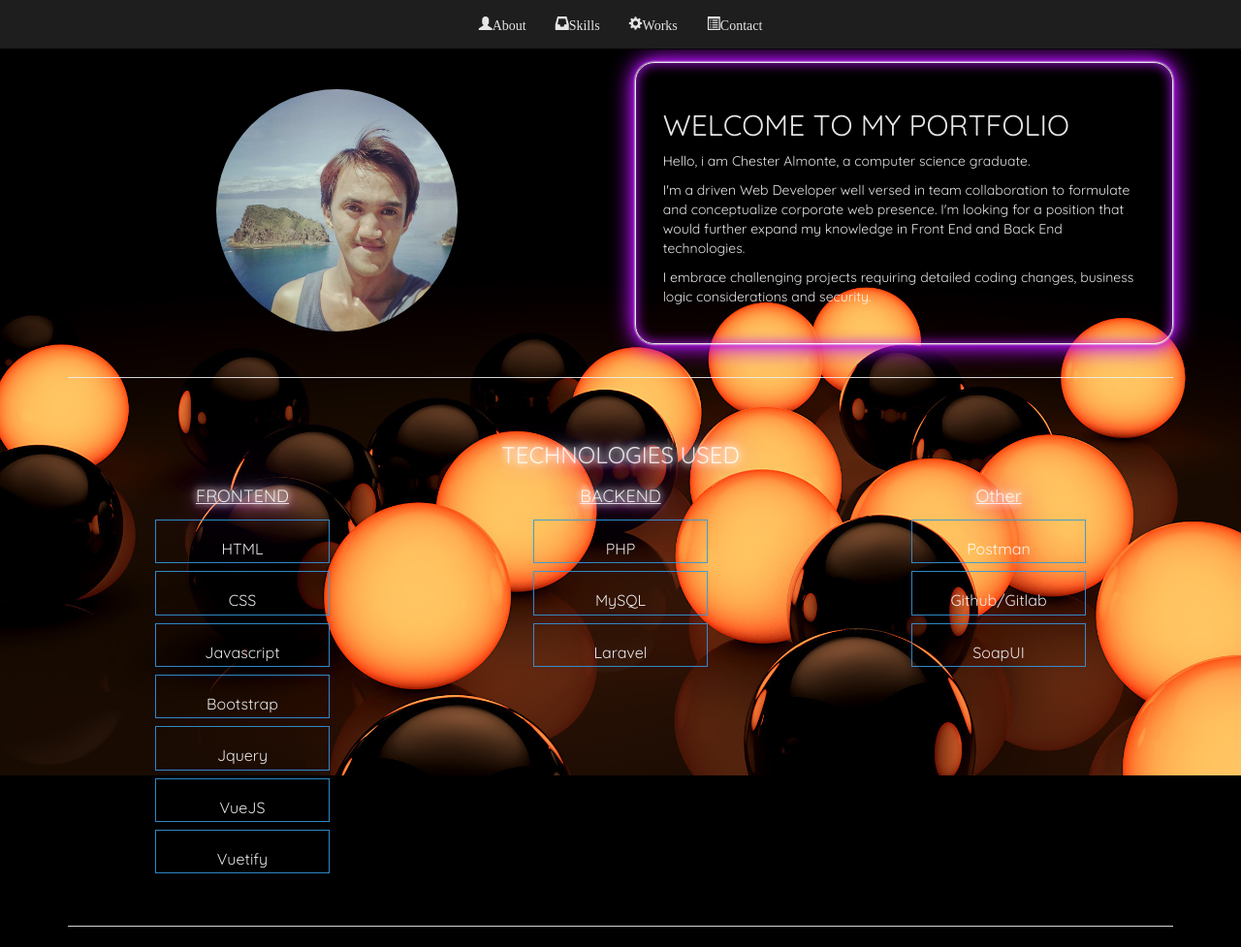
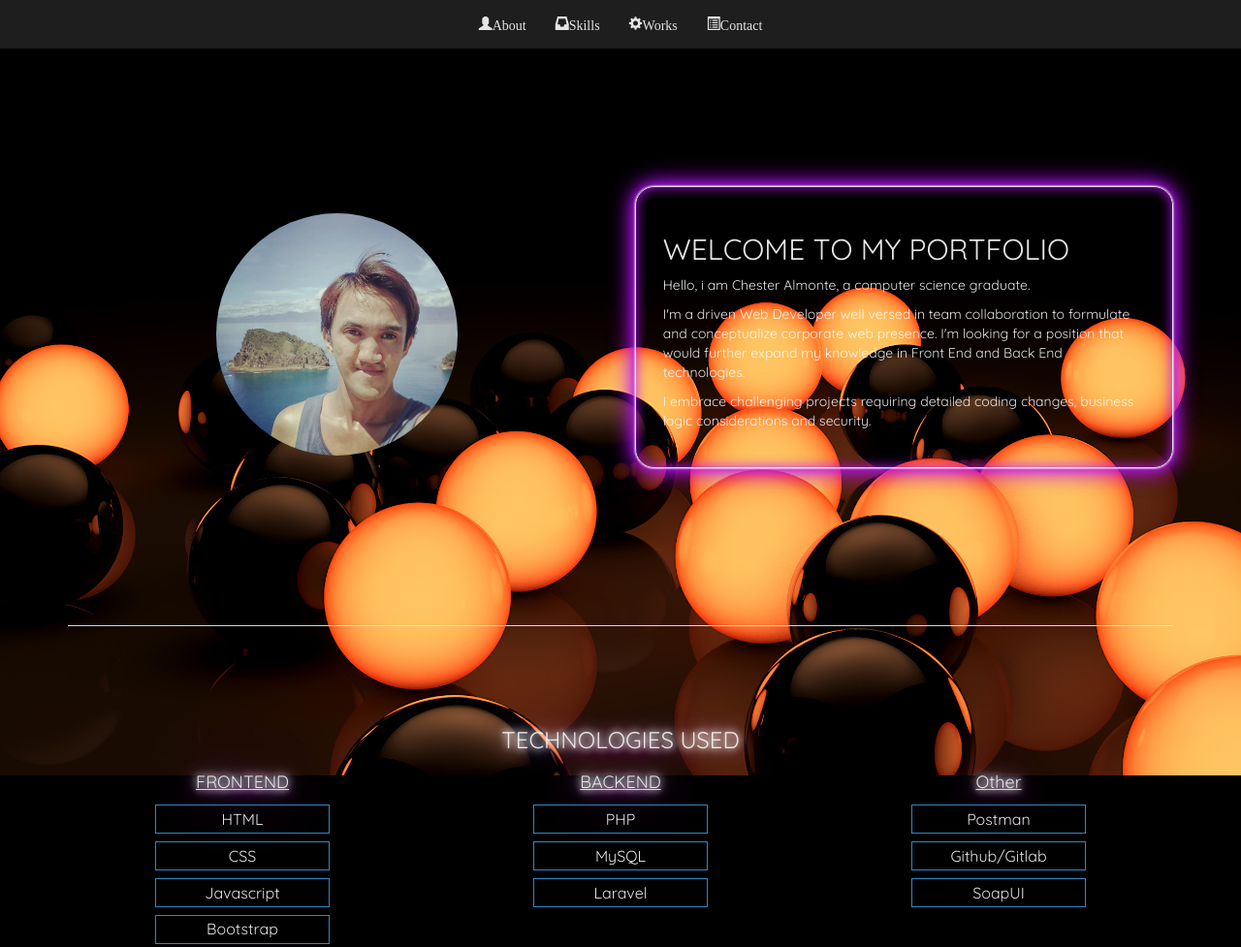
Before and after one commit to Kachenas/my-portfolio-older-, a plain HTML site: page index.html in a window 1280 px wide. Shown: the top 977 px of the page at 97% size. Drawn offline with nearby package versions, Linux system fonts and the light colour scheme.

Commit message:
updated copy

```diff
--- a/assets/css/style.css
+++ b/assets/css/style.css
@@ -34,11 +34,6 @@ ul {
 li {
 	text-align: center;
 }
-/*
-section {
-	padding-top: 0.5%;
-	padding-bottom: 0.5%;
-} */
 
 #banner	{
 	height: auto;
@@ -75,12 +70,13 @@ h1, h3, h4 {
 }
 
 #about {
-	padding-top: 5%;
+	padding-top: 15%;
+	padding-bottom: 10%;
 }
 
 #skills, #works {
-	padding-top: 2%;
-	padding-bottom: 1.5%;
+	padding-top: 5%;
+	padding-bottom: 12%;
 }
 
 .about-me {
@@ -138,3 +134,7 @@ h1, h3, h4 {
 	width: 60px;
 	height: 60px;
 }
+
+.button:hover {
+	background-color: #bc13fe;
+}
--- a/index.html
+++ b/index.html
@@ -74,7 +74,7 @@
         </div>
       </div>
     </div>
-  </div><div class=""></div>
+  </div>
 </section>
 
   <div class="container">
@@ -88,29 +88,29 @@
         <div class="col-xs-12 col-sm-4 col-md-4 col-lg-4">
           <h4><u>FRONTEND</u></h4>
           <ul>
-            <li><button class="button" id="about">HTML</button></li>
-            <li><button class="button" id="about">CSS</button></li>
-            <li><button class="button" id="about">Javascript</button></li>
-            <li><button class="button" id="about">Bootstrap</button></li>
-            <li><button class="button" id="about">Jquery</button></li>
-            <li><button class="button" id="about">VueJS</button></li>
-            <li><button class="button" id="about">Vuetify</button></li>
+            <li><button class="button" id="option-btn">HTML</button></li>
+            <li><button class="button" id="option-btn">CSS</button></li>
+            <li><button class="button" id="option-btn">Javascript</button></li>
+            <li><button class="button" id="option-btn">Bootstrap</button></li>
+            <li><button class="button" id="option-btn">Jquery</button></li>
+            <li><button class="button" id="option-btn">VueJS</button></li>
+            <li><button class="button" id="option-btn">Vuetify</button></li>
           </ul>
         </div>
         <div class="col-xs-12 col-sm-4 col-md-4 col-lg-4">
            <h4><u>BACKEND</u></h4>
             <ul>
-              <li><button class="button" id="about">PHP</button></li>
-              <li><button class="button" id="about">MySQL</button></li>
-              <li><button class="button" id="about">Laravel</button></li>
+              <li><button class="button" id="option-btn">PHP</button></li>
+              <li><button class="button" id="option-btn">MySQL</button></li>
+              <li><button class="button" id="option-btn">Laravel</button></li>
             </ul>
         </div>
         <div class="col-xs-12 col-sm-4 col-md-4 col-lg-4">
            <h4><u>Other</u></h4>
           <ul>
-            <li><button class="button" id="about">Postman</button></li>
-            <li><button class="button" id="about">Github/Gitlab</button></li>
-            <li><button class="button" id="about">SoapUI</button></li>
+            <li><button class="button" id="option-btn">Postman</button></li>
+            <li><button class="button" id="option-btn">Github/Gitlab</button></li>
+            <li><button class="button" id="option-btn">SoapUI</button></li>
           </ul>
         </div>
       </div>
```
